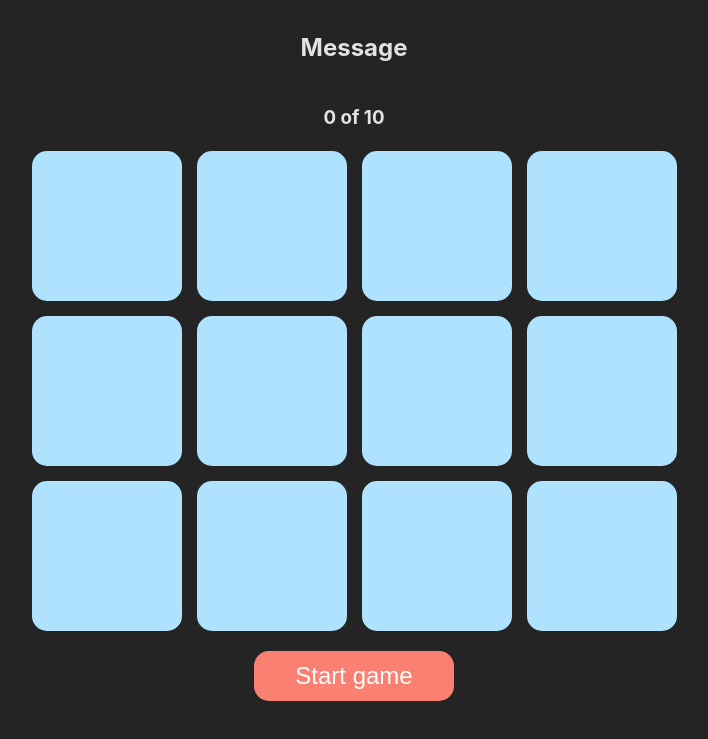
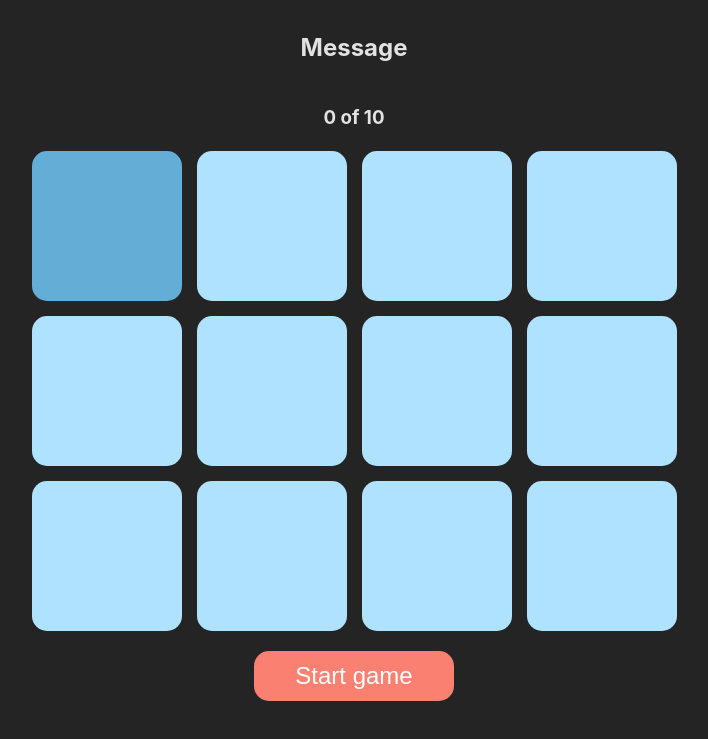
Before and after one commit to gustedeveloper/Pair-hunters, a website built with Vite: page Proyecto final/index.html in a window 1280 px wide. In both pictures the pointer is over the element 392 px from the left and 373 px from the top of the page. Shown: the part 147-886 px from the top of the page, without its empty margins (286-994 px from the left). Built offline with nearby package versions, Linux system fonts and the light colour scheme.

Commit message:
Añadido efecto hover cuando se pone el ratón sobre una carta

```diff
--- a/Proyecto final/src/style.css
+++ b/Proyecto final/src/style.css
@@ -82,6 +82,11 @@ h1 {
 
 .card-front {
   background-color: #AEE2FF;
+  transition: transform 0.3s ease, background-color 0.3s ease;
+}
+
+.card-front:hover {
+  background-color: #63aed6;
 }
 
 .card-back {
```
